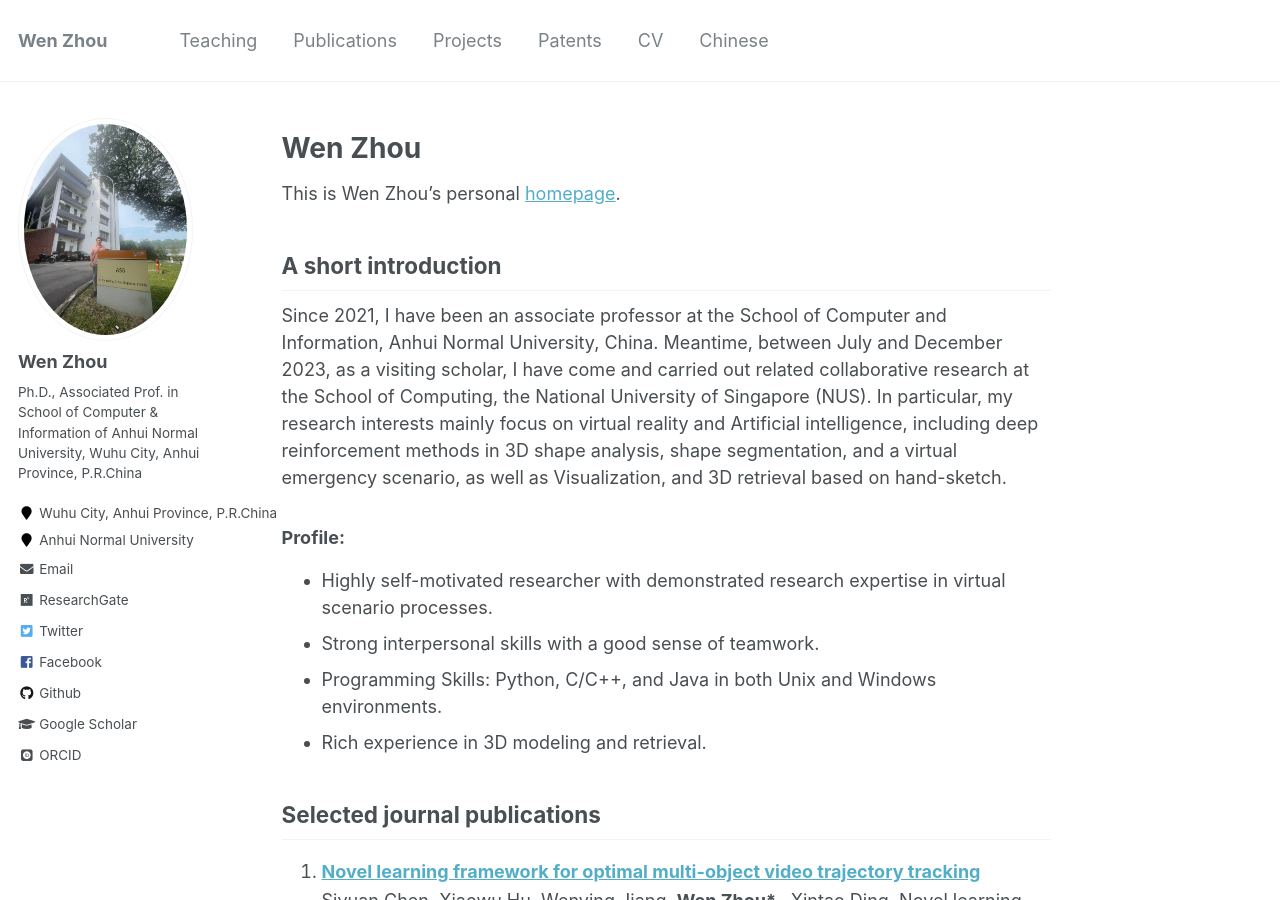
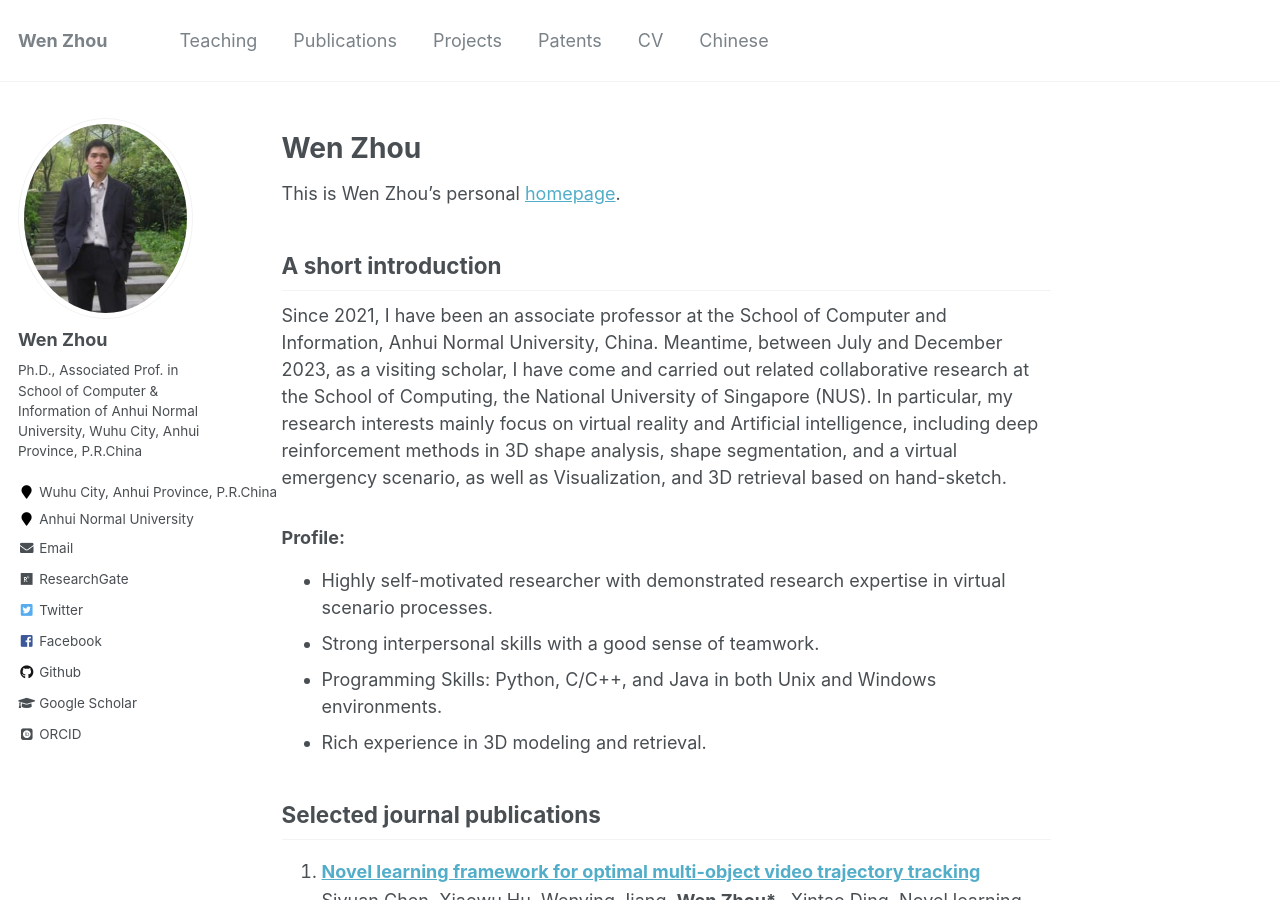
Before and after one commit to zhouwen327/zhouwen327.github.io, a Jekyll site: the page built from _pages/about.md, in a window 1280 px wide and 900 px high. Built offline with Jekyll 4.4.1, drawn with Linux system fonts in a browser that asks for light colours; some web fonts are replaced.

Commit message:
Update _config.yml

```diff
--- a/_config.yml
+++ b/_config.yml
@@ -29,7 +29,7 @@ comments:
   facebook:
     appid                :
     num_posts            : # 5 (default)
-    colorscheme          : # "light" (default), "dark"
+    colorscheme          : # "light" , "dark (default)"
 staticman:
   allowedFields          : ['name', 'email', 'url', 'message']
   branch                 : "zhouwen" # "master", "gh-pages"
@@ -81,7 +81,7 @@ analytics:
 # Site Author
 author:
   name             : "Wen Zhou"
-  avatar           : "profile2.jpg"
+  avatar           : "profile.jpg"
   bio              : &description "Ph.D.,  Associated Prof. in School of Computer & Information of Anhui Normal University, Wuhu City, Anhui Province, P.R.China"
   location         : "Wuhu City, Anhui Province, P.R.China"
   employer         : "Anhui Normal University"
```
